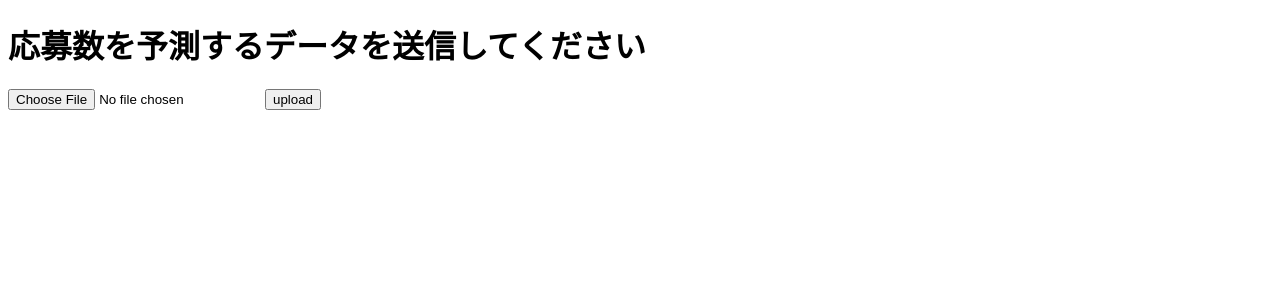
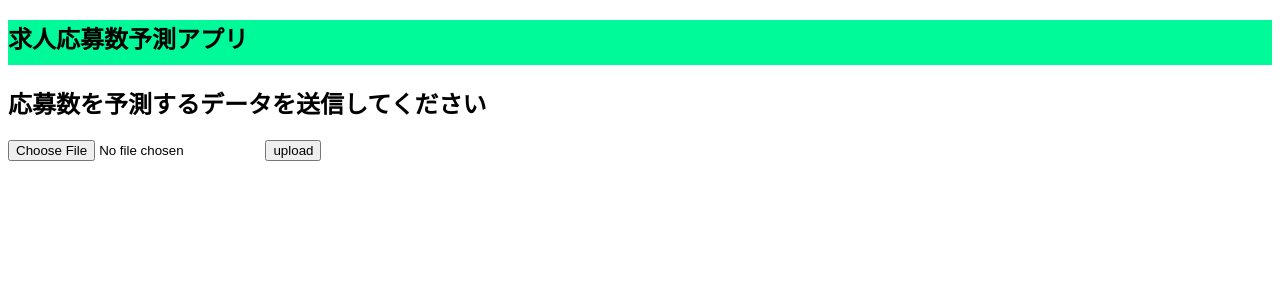
Before and after one commit to Syaroa/dip_internship, a Flask app: page / in a window 1280 px wide. Shown: the top 300 px of the page. Run offline with Flask 2, Linux system fonts and the light colour scheme.

Commit message:
cssを追加

```diff
--- /dev/null
+++ b/static/stylesheet.css
@@ -0,0 +1,13 @@
+.header {
+    background-color: #00FA9A	;
+    height: 45px;
+    font-family:'メイリオ', 'Meiryo', sans-serif;
+  }
+
+body {
+    font-family:'メイリオ', 'Meiryo', sans-serif;
+  }
+
+p {
+    color: red;
+}
--- a/templates/base.html
+++ b/templates/base.html
@@ -2,11 +2,13 @@
 <html>
     <head>
         <meta charset="UTF-8">
-        <title>
-            求人応募数予測アプリ
-        </title>
+        <title>求人応募数予測アプリ</title>
+        <link rel='stylesheet' href='../static/stylesheet.css'>
     </head>
     <body>
+        <div class='header'>
+            <div class='header-logo'><h2>求人応募数予測アプリ</h2></div>
+        </div>
         {% block content %}{% endblock %}
     </body>
 </html>
--- a/templates/submit.html
+++ b/templates/submit.html
@@ -1,6 +1,6 @@
 {% extends "base.html" %}
 {% block content %}
-<h1>応募数を予測するデータを送信してください</h1>
+<h2>応募数を予測するデータを送信してください</h2>
 <form method='POST' action='/output' enctype='multipart/form-data'>
  <input type='file' id='send_data' name='send_data'>
  <button>upload</button>
```
